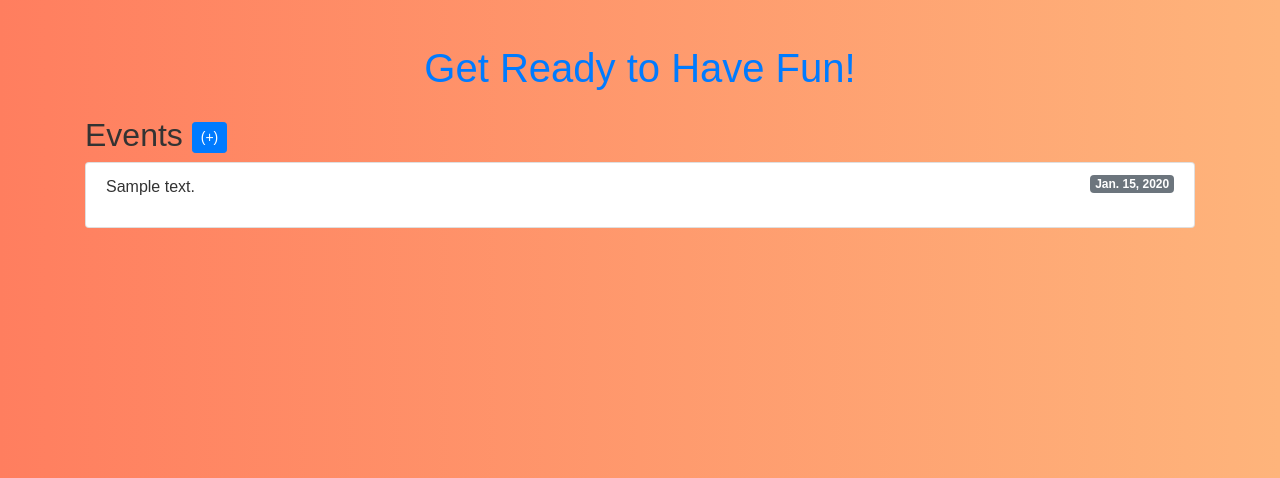
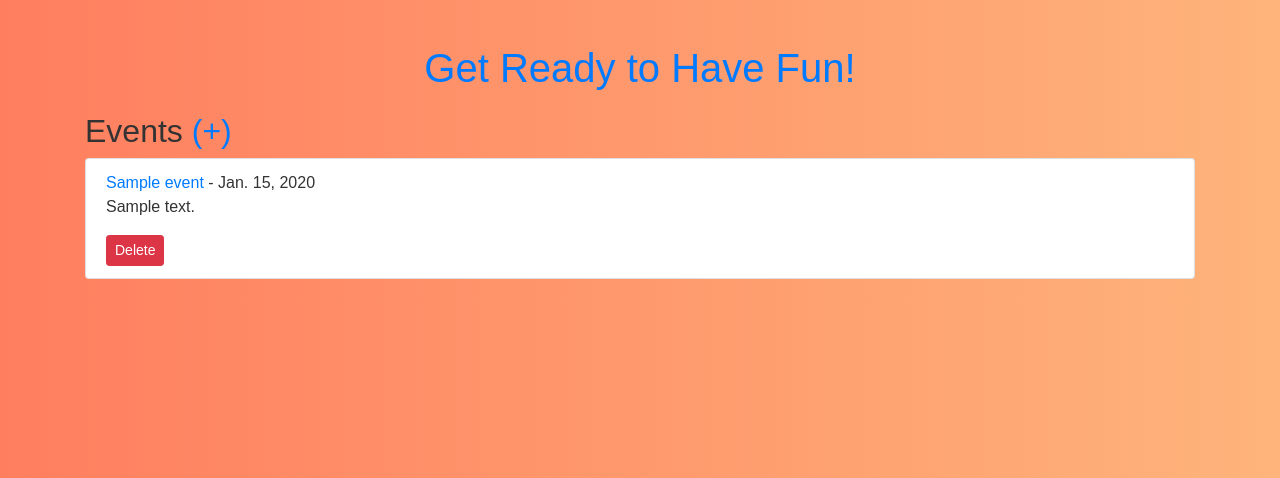
Before and after one commit to fvirani786/planning_events, a Django app: page / in a window 1280 px wide. Shown: the top 478 px of the page. Run offline with Django 5.2, Linux system fonts and the light colour scheme; tables that the repository leaves empty hold one stand-in row (values such as "Sample post"); some libraries are stand-ins or nearby versions.

Commit message:
feat:delete

```diff
--- a/events/models.py
+++ b/events/models.py
@@ -18,4 +18,5 @@ class Participant(models.Model):
         return self.name
 
 
+
 # Create your models here.
--- a/events/templates/event_form.html
+++ b/events/templates/event_form.html
@@ -3,8 +3,8 @@
 <html>
 <head>
     <title>{% if form.instance.pk %}Edit{% else %}Create{% endif %} Event</title>
-    <link rel="stylesheet" href="https://stackpath.bootstrapcdn.com/bootstrap/4.5.2/css/bootstrap.min.css"> <!-- Bootstrap CSS -->
-    <link rel="stylesheet" type="text/css" href="{% static 'styles.css' %}"> <!-- Your custom CSS -->
+    <link rel="stylesheet" href="https://stackpath.bootstrapcdn.com/bootstrap/4.5.2/css/bootstrap.min.css">
+    <link rel="stylesheet" type="text/css" href="{% static 'styles.css' %}">
 </head>
 <body>
     <div class="container">
@@ -16,7 +16,5 @@
         </form>
         <a href="{% url 'event_list' %}" class="btn btn-secondary mt-2">Back to Event List</a>
     </div>
-
-    <script src="https://stackpath.bootstrapcdn.com/bootstrap/4.5.2/js/bootstrap.min.js"></script> <!-- Bootstrap JS -->
 </body>
 </html>
--- a/events/templates/event_list.html
+++ b/events/templates/event_list.html
@@ -2,27 +2,27 @@
 <!DOCTYPE html>
 <html>
 <head>
-    <title>Events</title>
-    <link rel="stylesheet" href="https://stackpath.bootstrapcdn.com/bootstrap/4.5.2/css/bootstrap.min.css"> <!-- Bootstrap CSS -->
-    <link rel="stylesheet" type="text/css" href="{% static 'styles.css' %}"> <!-- Your custom CSS -->
+    <title>Event List</title>
+    <link rel="stylesheet" href="https://stackpath.bootstrapcdn.com/bootstrap/4.5.2/css/bootstrap.min.css">
+    <link rel="stylesheet" type="text/css" href="{% static 'styles.css' %}">
 </head>
 <body>
     <div class="container">
-        <h1 class="text-center mt-4">Get Ready to Have Fun!</h1>
-        <h2 class="mt-4">Events <a href="{% url 'event_create' %}" class="btn btn-primary btn-sm">(+)</a></h2>
+        <h1 class="mt-4">Get Ready to Have Fun!</h1>
+        <h2>Events <a href="{% url 'event_create' %}">(+)</a></h2>
         <ul class="list-group">
             {% for event in events %}
             <li class="list-group-item">
-                <a href="{% url 'event_edit' event.pk %}">{{ event.name }}</a>
-                <span class="badge badge-secondary float-right">{{ event.date }}</span>
+                <a href="{% url 'event_edit' event.pk %}">{{ event.title }}</a>
+                <span> - {{ event.date }}</span>
                 <p>{{ event.description }}</p>
+                <form action="{% url 'event_delete' event.pk %}" method="post" style="display:inline;">
+                    {% csrf_token %}
+                    <button type="submit" class="btn btn-danger btn-sm">Delete</button>
+                </form>
             </li>
             {% endfor %}
         </ul>
     </div>
-
-    <script src="https://code.jquery.com/jquery-3.5.1.slim.min.js"></script> <!-- jQuery -->
-    <script src="https://cdn.jsdelivr.net/npm/@popperjs/core@2.9.3/dist/umd/popper.min.js"></script> <!-- Popper.js -->
-    <script src="https://stackpath.bootstrapcdn.com/bootstrap/4.5.2/js/bootstrap.min.js"></script> <!-- Bootstrap JS -->
 </body>
 </html>
--- a/events/views.py
+++ b/events/views.py
@@ -1,5 +1,5 @@
 from django.shortcuts import render, redirect, get_object_or_404
-from .models import Event
+from .models import Event, Participant
 from .forms import EventForm
 
 # List all events
@@ -37,3 +37,13 @@ def event_delete(request, pk):
         event.delete()
         return redirect('event_list')
     return render(request, 'event_confirm_delete.html', {'event': event})
+
+# Add a participant to an event
+def add_participant(request, event_id):
+    event = get_object_or_404(Event, id=event_id)
+    if request.method == 'POST':
+        name = request.POST.get('name')
+        email = request.POST.get('email')
+        Participant.objects.create(event=event, name=name, email=email)
+        return redirect('event_detail', event_id=event.id)
+    return render(request, 'add_participant.html', {'event': event})
```
Also changed, not shown: events/templates/event_confirm_delete.html (+11 -7 lines).
